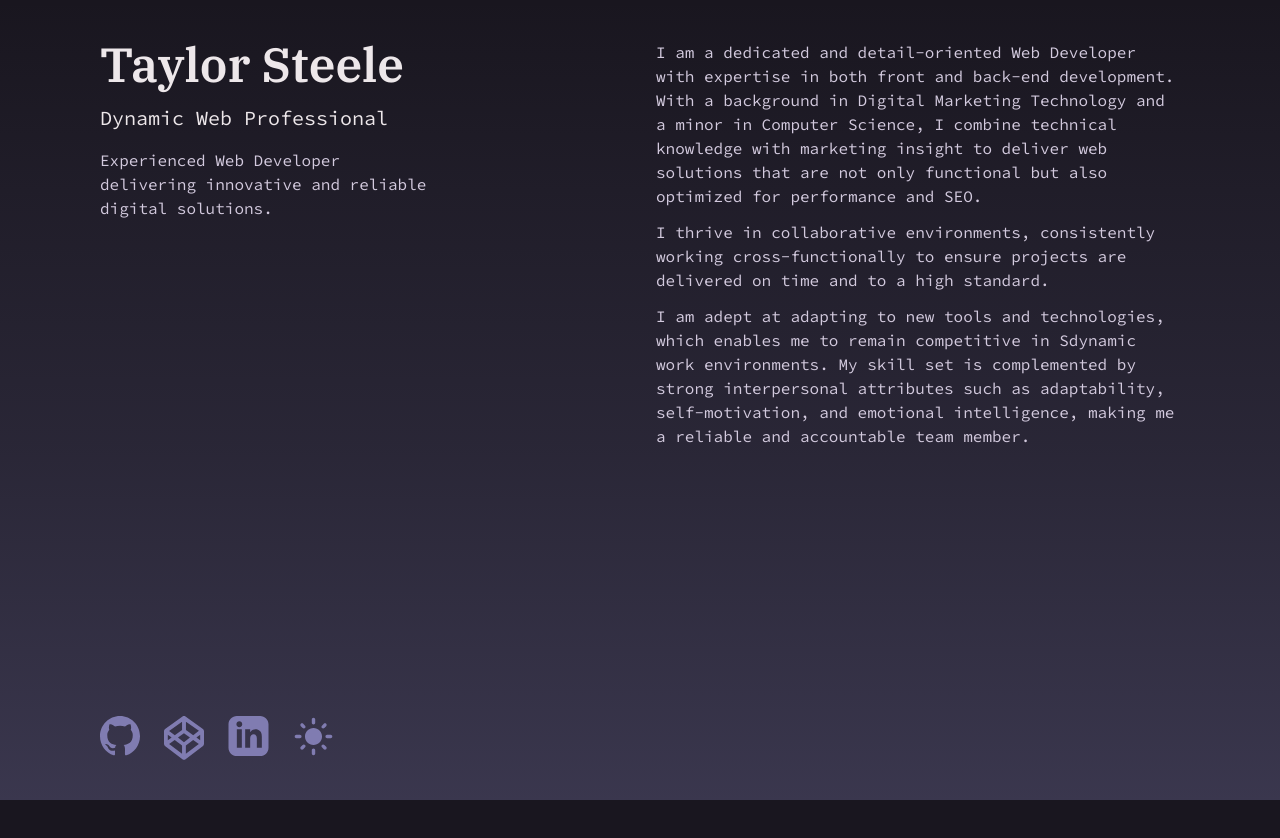
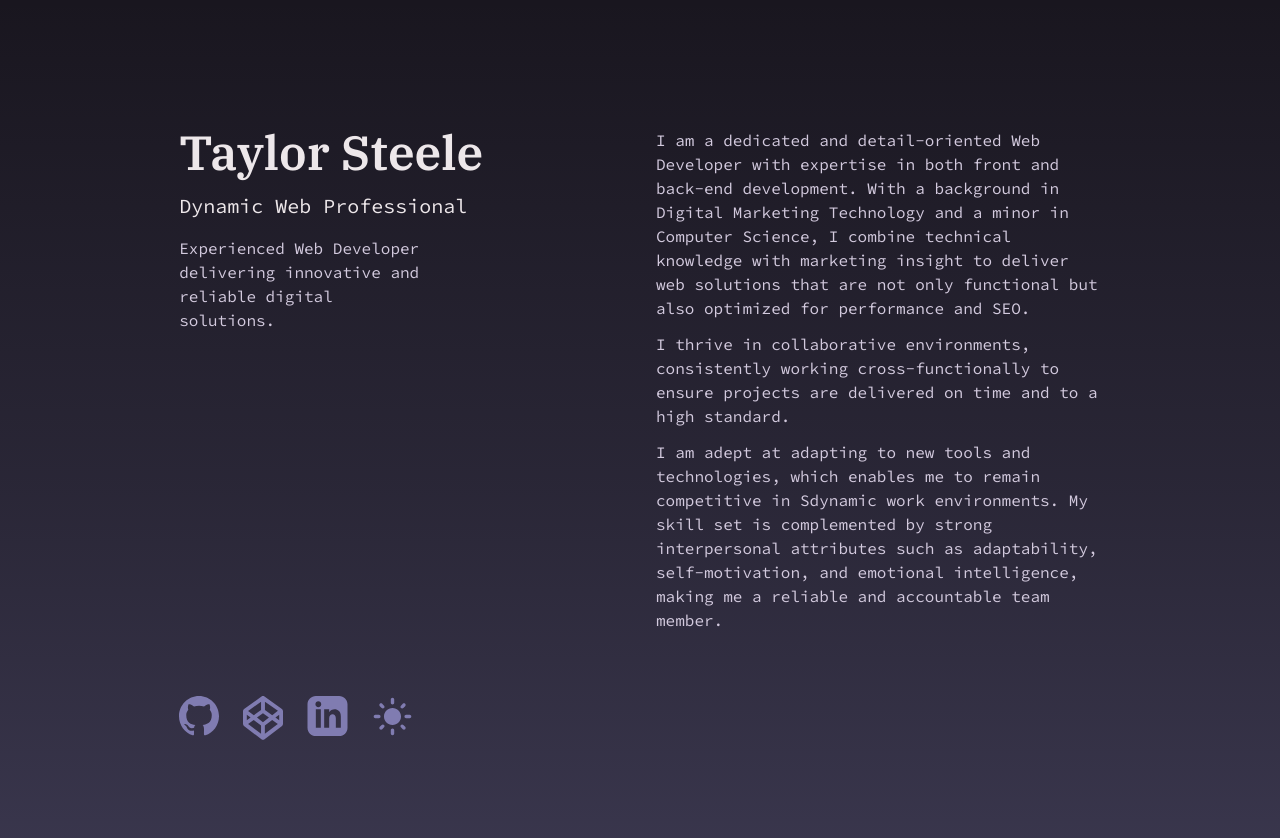
Before and after one commit to MashedTaytors/Steele-site, a Next.js app: page / in a window 1280 px wide. Shown: the top 838 px of the page. Before the commit the page ends 800 px from the top, so only its background shows below. Built offline with nearby package versions, Linux system fonts and the light colour scheme.

Commit message:
spacing tweaks

```diff
--- a/src/app/globals.css
+++ b/src/app/globals.css
@@ -2,37 +2,32 @@
 @tailwind components;
 @tailwind utilities;
 
-@import url('https://fonts.googleapis.com/css2?family=IBM+Plex+Serif:ital,wght@0,100;0,200;0,300;0,400;0,500;0,600;0,700;1,100;1,200;1,300;1,400;1,500;1,600;1,700&family=Source+Code+Pro:ital,wght@0,200..900;1,200..900&display=swap');
+@import url("https://fonts.googleapis.com/css2?family=IBM+Plex+Serif:ital,wght@0,100;0,200;0,300;0,400;0,500;0,600;0,700;1,100;1,200;1,300;1,400;1,500;1,600;1,700&family=Source+Code+Pro:ital,wght@0,200..900;1,200..900&display=swap");
 
 :root {
   font-size: 16px;
-  --font-ibm-plex-serif: 'IBM Plex Serif', serif;
-  --font-source-code-pro: 'Source Code Pro', sans-serif;
+  --font-ibm-plex-serif: "IBM Plex Serif", serif;
+  --font-source-code-pro: "Source Code Pro", sans-serif;
   --primary-text: var(--misty-rose);
-    --secondary-text: var(--pale-lilac);
-    --icons: var(--muted-periwinkle);
-
-    --background: #19161F; /* Base background color */
-    --foreground: #EDE7EA;
-
+  --secondary-text: var(--pale-lilac);
+  --icons: var(--muted-periwinkle);
+  --background: #19161f; /* Base background color */
+  --foreground: #ede7ea;
   --background-gradient: linear-gradient(
     to bottom,
     rgba(128, 124, 177, 0) 0%,
     rgba(128, 124, 177, 0.16) 56%,
     rgba(128, 124, 177, 0.32) 100%
   );
-
-  --midnight-indigo:#1f223e;
+  --midnight-indigo: #1f223e;
   --slate-grey: #58546b;
-  --muted-periwinkle: #807CB1;
+  --muted-periwinkle: #807cb1;
   --lavender-grey: #ada1c5;
   --pale-lilac: #d3cade;
   --misty-rose: #ede7ea;
-
-
 }
 
-.light body{
+.light body {
   --background: #fffffe;
   --foreground: #1f223e;
   --primary-text: var(--foreground);
@@ -42,7 +37,7 @@
   transition: background 0.3s ease, color 0.3s ease;
 }
 
-.dark body{
+.dark body {
   transition: background 0.3s ease, color 0.3s ease;
 }
 
@@ -53,7 +48,6 @@ body {
   background-repeat: no-repeat; /* Avoid repeating the gradient */
   background-size: cover; /* Ensure the gradient covers the entire background */
   font-family: Arial, Helvetica, sans-serif;
-
 }
 
 @layer utilities {
--- a/src/app/layout.tsx
+++ b/src/app/layout.tsx
@@ -3,19 +3,6 @@ import type { Metadata } from "next";
 import { IBM_Plex_Serif, Source_Code_Pro } from 'next/font/google'; // Import Source Code Pro from Google Fonts
 import "./globals.css";
 
-// Can delete /fonts
-// // Local font configurations
-// const geistSans = localFont({
-//   src: "./fonts/GeistVF.woff",
-//   variable: "--font-geist-sans",
-//   weight: "100 900",
-// });
-
-// const geistMono = localFont({
-//   src: "./fonts/GeistMonoVF.woff",
-//   variable: "--font-geist-mono",
-//   weight: "100 900",
-// });
 
 // Google font configuration for IBM Plex Serif
 const ibmPlexSerif = IBM_Plex_Serif({
@@ -47,7 +34,7 @@ export default function RootLayout({
   return (
     <html lang="en">
       <body
-        className={`${ibmPlexSerif.variable} ${sourceCodePro.variable}  antialiased`} // Include IBM Plex Serif variable
+        className={`${ibmPlexSerif.variable} ${sourceCodePro.variable}  antialiased`} // Include font variables antialiased
       >
         {children}
       </body>
--- a/src/app/page.tsx
+++ b/src/app/page.tsx
@@ -4,7 +4,7 @@ import React from "react";
 
 export default function Home() {
   return (
-    <div className="flex flex-col items-center justify-between min-h-screen sm:gap-16 p-10 gap-8 font-[family-name:var(--font-geist-sans)]">
+    <div className="flex flex-col items-center justify-between min-h-screen sm:gap-16 p-32 gap-8 font-[family-name:var(--font-geist-sans)]">
       <main className="flex flex-col w-content md:flex-row gap-16 lg:gap-8 ">
         <div className="flex flex-col gap-4 w-full md:w-1/2">
           <h1 className="text-3xl font-ibmPlexSerif text-primaryText font-semibold sm:text-4xl lg:text-5xl">Taylor Steele</h1>
@@ -26,9 +26,6 @@ export default function Home() {
           </p>
 
 
-
-
-
         </div>
 
 
--- a/tailwind.config.ts
+++ b/tailwind.config.ts
@@ -17,7 +17,7 @@ const config: Config = {
         tertiaryText: "var(--tertiary-text)",
       },
       width: {
-        'content': 'min(1264px, 90%)',
+        'content': 'min(1200px, 90%)',
       },
       fontFamily: {
         ibmPlexSerif: ['var(--font-ibm-plex-serif)', 'serif'], // Define the custom font family
```
